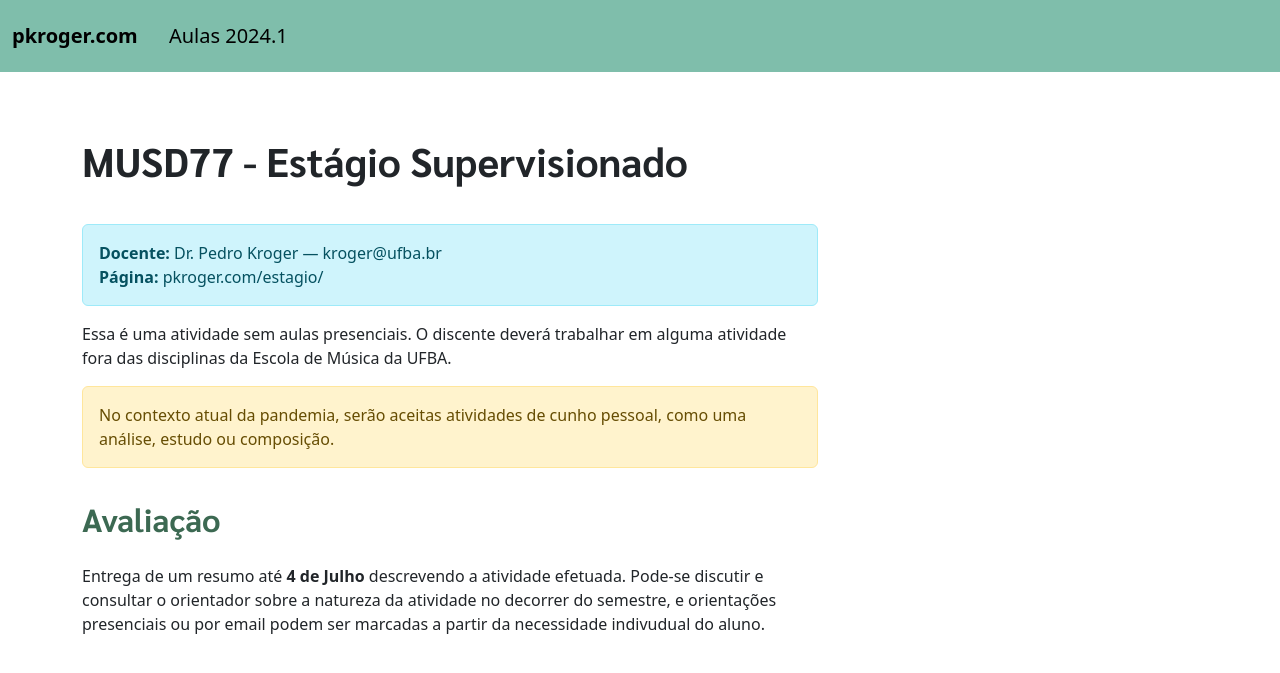
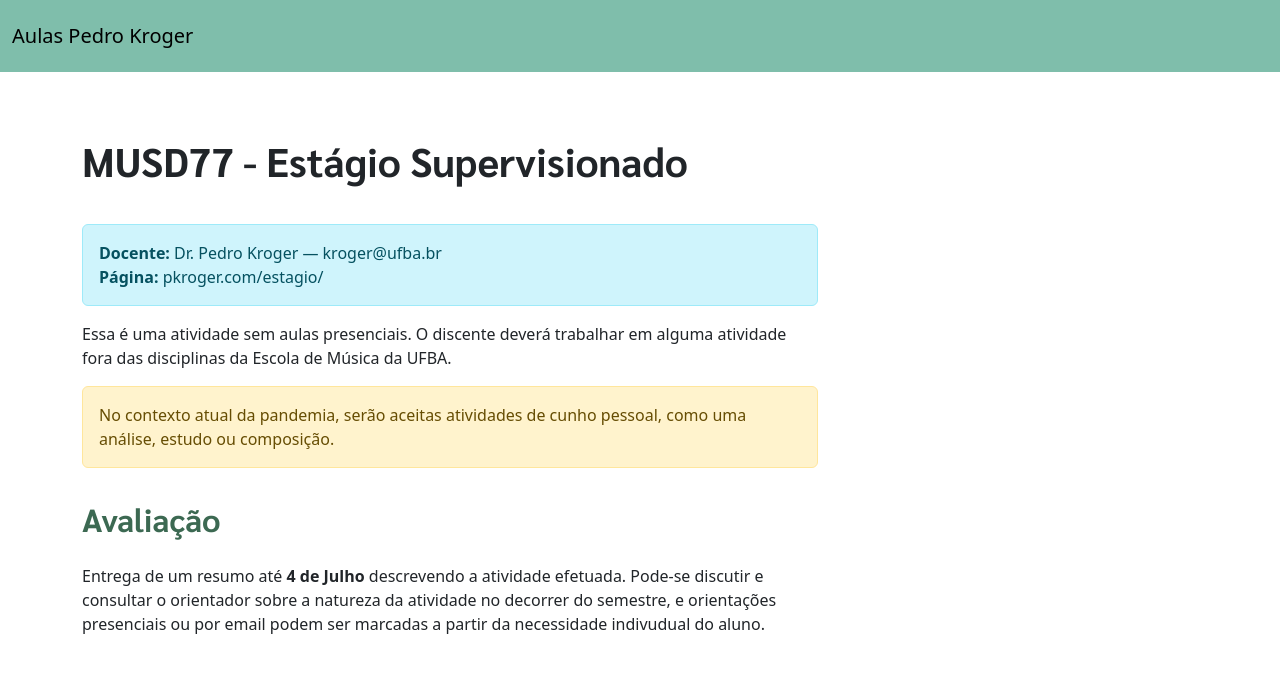
Before and after one commit to pedrokroger/pedrokroger.github.io, a Jekyll site: the page built from pages/musd77-estagio.md, in a window 1280 px wide. Shown: the top 673 px of the page. Built offline with Jekyll 4.4.1, drawn with Linux system fonts in a browser that asks for light colours; Markdown is read by kramdown in place of the engine named in the settings.

Commit message:
Simplify data in the layout
Remove the variable ‘semestre’

```diff
--- a/_config.yml
+++ b/_config.yml
@@ -1,6 +1,4 @@
-
-semestre: 2024.1
-title: Aulas
+title: Aulas Pedro Kroger
 email: kroger@ufba.br
 description: Aulas de Pedro Kroger
 url: "https://pkroger.com"
--- a/_layouts/default.html
+++ b/_layouts/default.html
@@ -7,11 +7,7 @@
     <meta name="author" content="Pedro Kroger">
     <meta name="robots" content="noindex">
 
-    {% if page.title %}
     <title>{{ page.title }}</title>
-    {% else %}
-    <title>{{ site.title }} {{ site.semestre }}</title>
-    {% endif %}
 
     <link rel="preconnect" href="https://fonts.googleapis.com">
     <link rel="preconnect" href="https://fonts.gstatic.com" crossorigin>
@@ -26,7 +22,7 @@
   <body>
     <nav class="navbar mb-4 py-3">
       <div class="container-fluid">
-        <a class="navbar-brand" href="/"><b>pkroger.com</b>&nbsp; &nbsp; &nbsp; {{ site.title }} {{ site.semestre }}</a>
+        <a class="navbar-brand" href="/">{{ site.title }}</a>
       </div>
     </nav>
 
```
